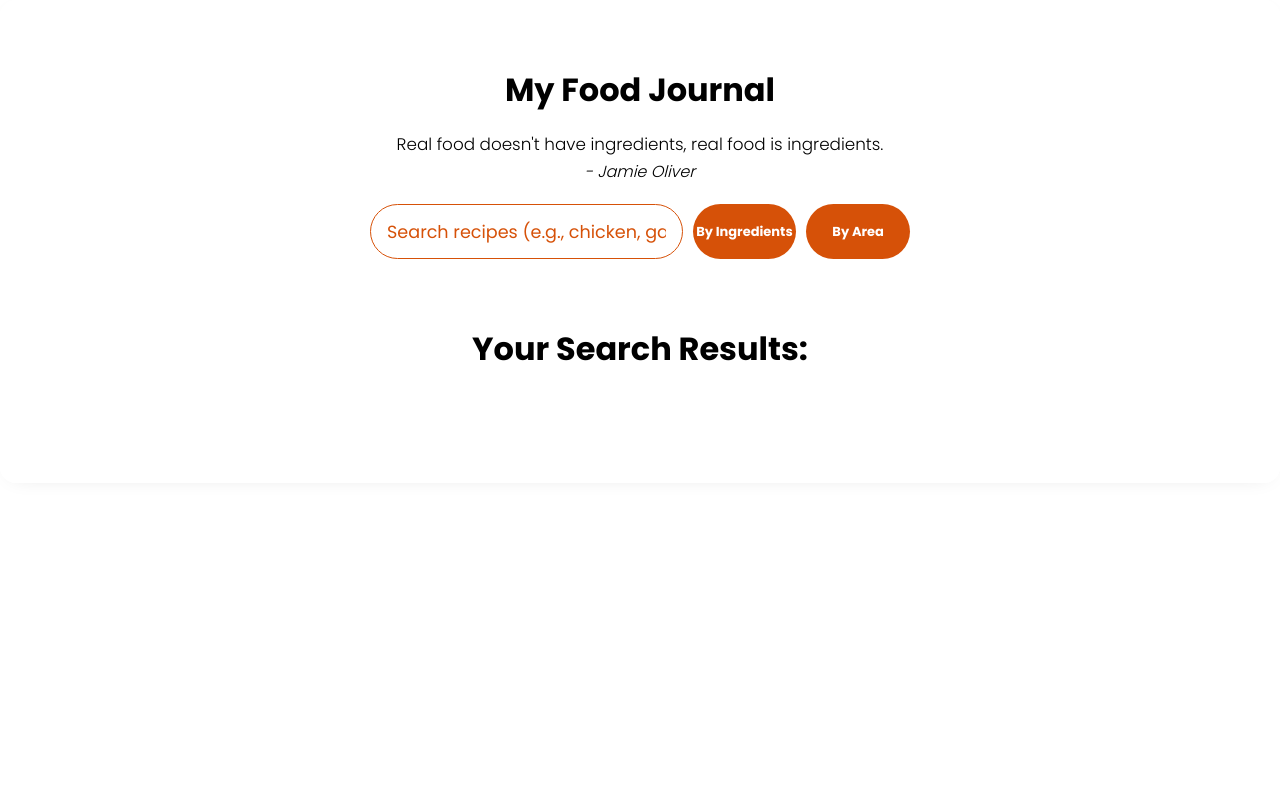
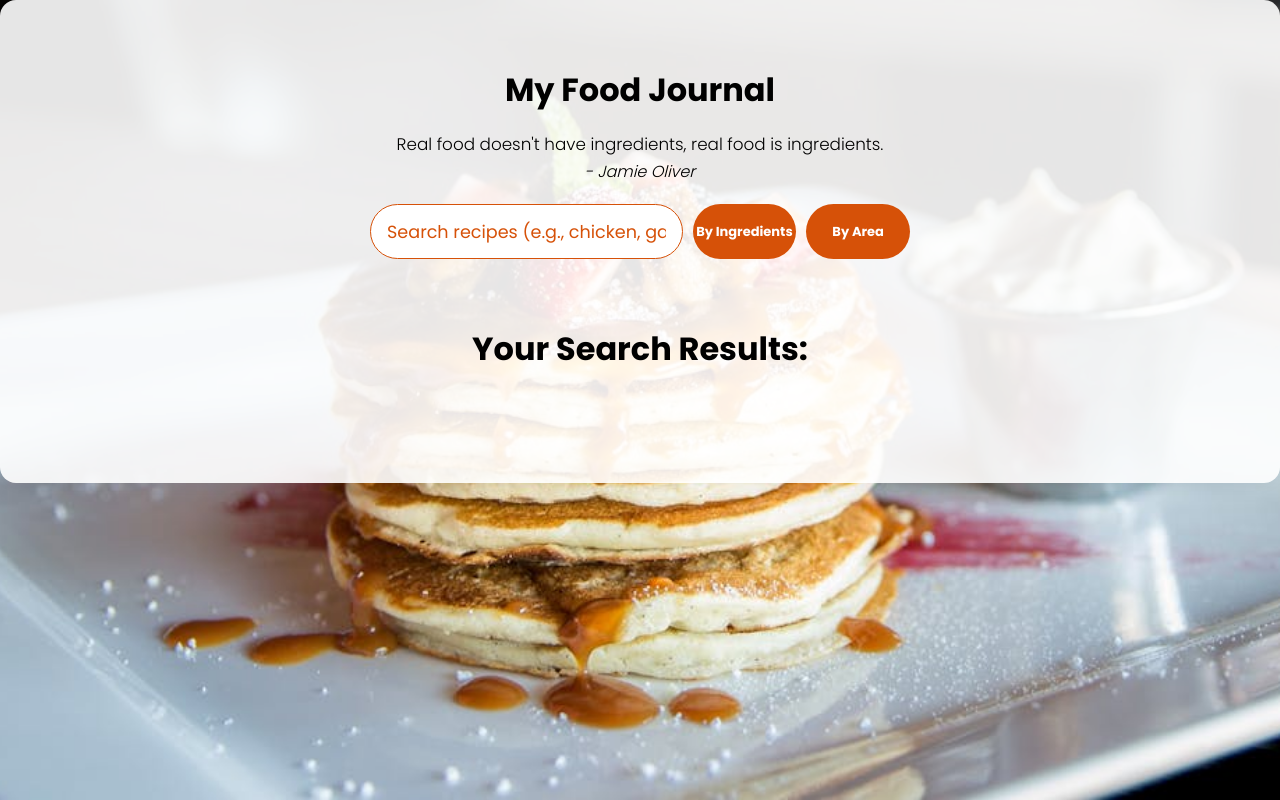
Before and after one commit to Omm-codes/My-Food-Journal, a plain HTML site: page index.html in a window 1280 px wide. Drawn offline with Linux system fonts and the light colour scheme.

Commit message:
Update style.css

```diff
--- a/style.css
+++ b/style.css
@@ -14,7 +14,7 @@ body{
     font-size: 1.05rem;
     line-height: 1.6;
     font-family: 'Poppins', sans-serif;
-    background: url('Images/image-1729364972759.jpg') no-repeat center center fixed;
+    background: url('image-1729364972759.jpg') no-repeat center center fixed;
     background-size: cover;
     color: #000;
 }
```
